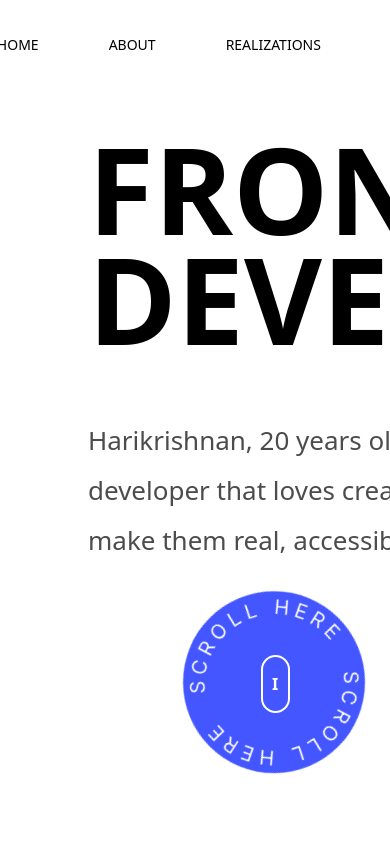
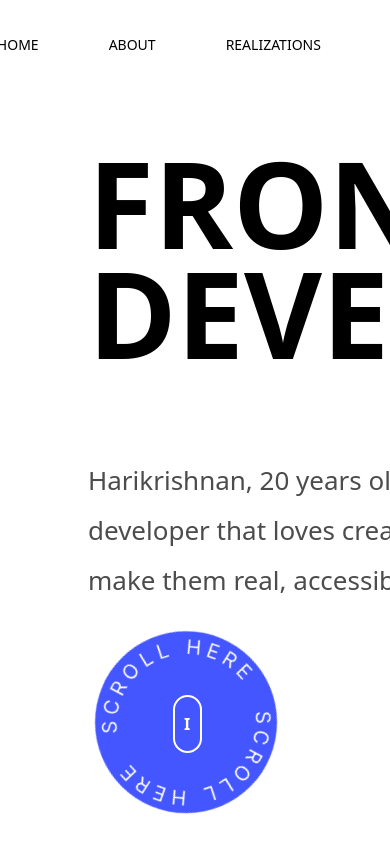
Before and after one commit to harikrishnan2412/Frontend-Developer, a React (Vite) app: page / in a window 390 px wide. Shown: the top 844 px of the page. Built offline with nearby package versions, Linux system fonts and the light colour scheme.

Commit message:
final commit

```diff
--- a/src/Landing/Landing.css
+++ b/src/Landing/Landing.css
@@ -324,9 +324,18 @@ body {
   }
 
   .heroillustrations {
+    display: flex;
+    flex-direction: column;
+    justify-content: center;
+    align-items: center;
     padding-right: 1rem;
   }
-
+  .hero
+  {
+    display: flex;
+    justify-content: center;
+    flex-direction: column;
+  }
 
   .wantme {
     font-size: 24px;
```
